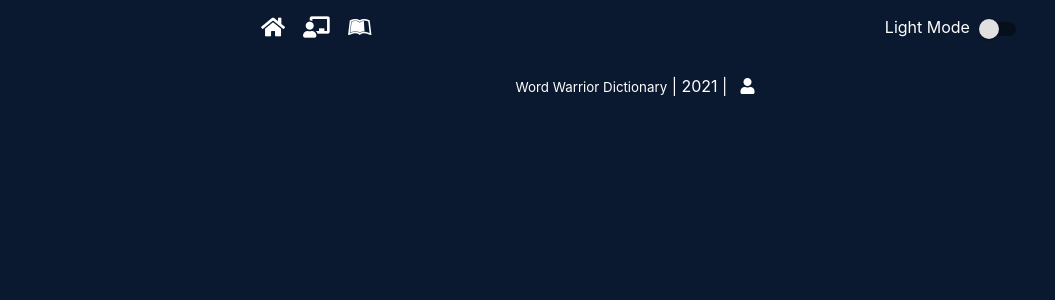
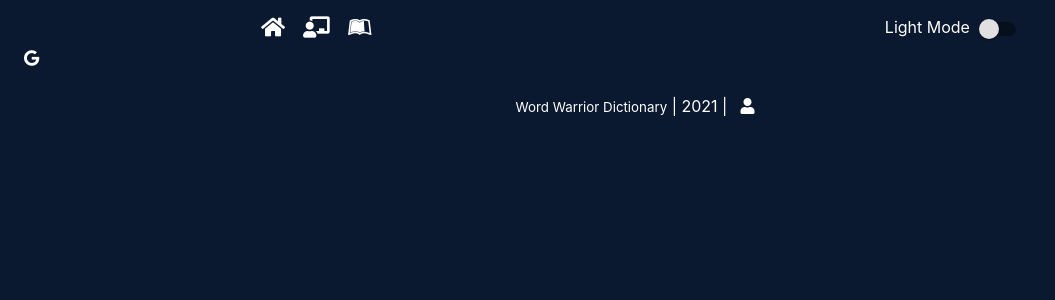
Before and after one commit to rajonahmed749/dictionary, a React (Create React App) app: page /login in a window 1280 px wide. Shown: the top 300 px of the page, without its empty margins (0-1055 px from the left). Built offline with nearby package versions, Linux system fonts and the light colour scheme.

Commit message:
firebase authentication added

```diff
--- a/package.json
+++ b/package.json
@@ -9,6 +9,7 @@
     "@testing-library/react": "^11.2.7",
     "@testing-library/user-event": "^12.8.3",
     "axios": "^0.21.4",
+    "firebase": "^9.0.2",
     "react": "^17.0.2",
     "react-dom": "^17.0.2",
     "react-hook-form": "^7.15.3",
--- a/src/App.js
+++ b/src/App.js
@@ -14,6 +14,7 @@ import { grey } from '@material-ui/core/colors';
 import Switch from '@material-ui/core/Switch';
 import Footer from "./components/Footer/Footer";
 import Learning from "./components/Learning/Learning";
+import Login from "./components/Login/Login";
 export const UserContext = createContext()
 
 function App() {
@@ -68,6 +69,9 @@ function App() {
             <Route path="/addWord">
               <Profile />
             </Route>
+            <Route path="/login">
+              <Login />
+            </Route>
             <Route path="/learning">
               <Learning LightMode={LightMode} />
             </Route>
--- /dev/null
+++ b/src/components/Login/Login.js
@@ -0,0 +1,48 @@
+import React, { useContext } from 'react';
+import { Container } from '@material-ui/core';
+import firebaseConfig from './firebaseConfig';
+import { useHistory, useLocation } from 'react-router-dom';
+import firebase from 'firebase/compat/app';
+import 'firebase/compat/auth';
+import { UserContext } from '../../App';
+
+const Login = () => {
+    const [loggedInUser, setLoggedInUser] = useContext(UserContext);
+    if (firebase.apps.length === 0) {
+        firebase.initializeApp(firebaseConfig);
+    }
+    const history = useHistory();
+    const location = useLocation();
+    const { from } = location.state || { from: { pathname: "/" } };
+
+    const handleGoogle = () => {
+        const provider = new firebase.auth.GoogleAuthProvider();
+        firebase.auth()
+            .signInWithPopup(provider)
+            .then((result) => {
+                var credential = result.credential;
+                var token = credential.accessToken;
+                console.log(result.user)
+                const { displayName, email, photoURL } = result.user;
+                const signedInUser = { name: displayName, email, img: photoURL }
+                setLoggedInUser(signedInUser)
+                // history.replace(from);
+                console.log(signedInUser);
+            }).catch((error) => {
+                var errorCode = error.code;
+                var errorMessage = error.message;
+                var email = error.email;
+                var credential = error.credential;
+                console.log(errorCode, errorMessage, email, credential);
+            });
+    }
+
+
+    return (
+        <Container >
+            <i onClick={handleGoogle} className="fab fa-google"></i>
+        </Container>
+    );
+};
+
+export default Login;
--- /dev/null
+++ b/src/components/Login/firebaseConfig.js
@@ -0,0 +1,11 @@
+const firebaseConfig = {
+    apiKey: "AIzaSyBUs7EppGmepPVfv1gNArbq-LEMvUicu5o",
+    authDomain: "word-warrior.firebaseapp.com",
+    projectId: "word-warrior",
+    storageBucket: "word-warrior.appspot.com",
+    messagingSenderId: "814623502978",
+    appId: "1:814623502978:web:4a0044dac3995ee59b7a9b",
+    measurementId: "G-Z4NBBN2SEV"
+};
+
+export default firebaseConfig
```
Also changed, not shown: 1 other file (tests, documents, lock files or other folders).
